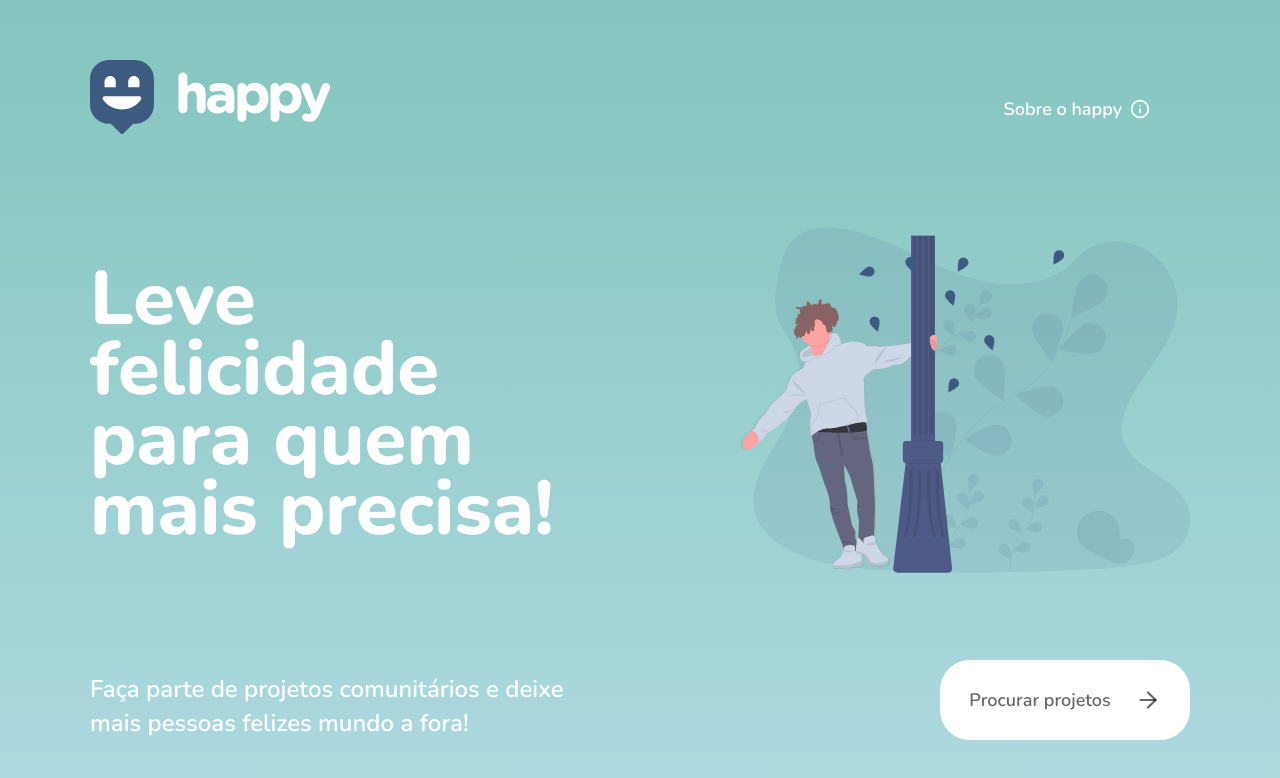
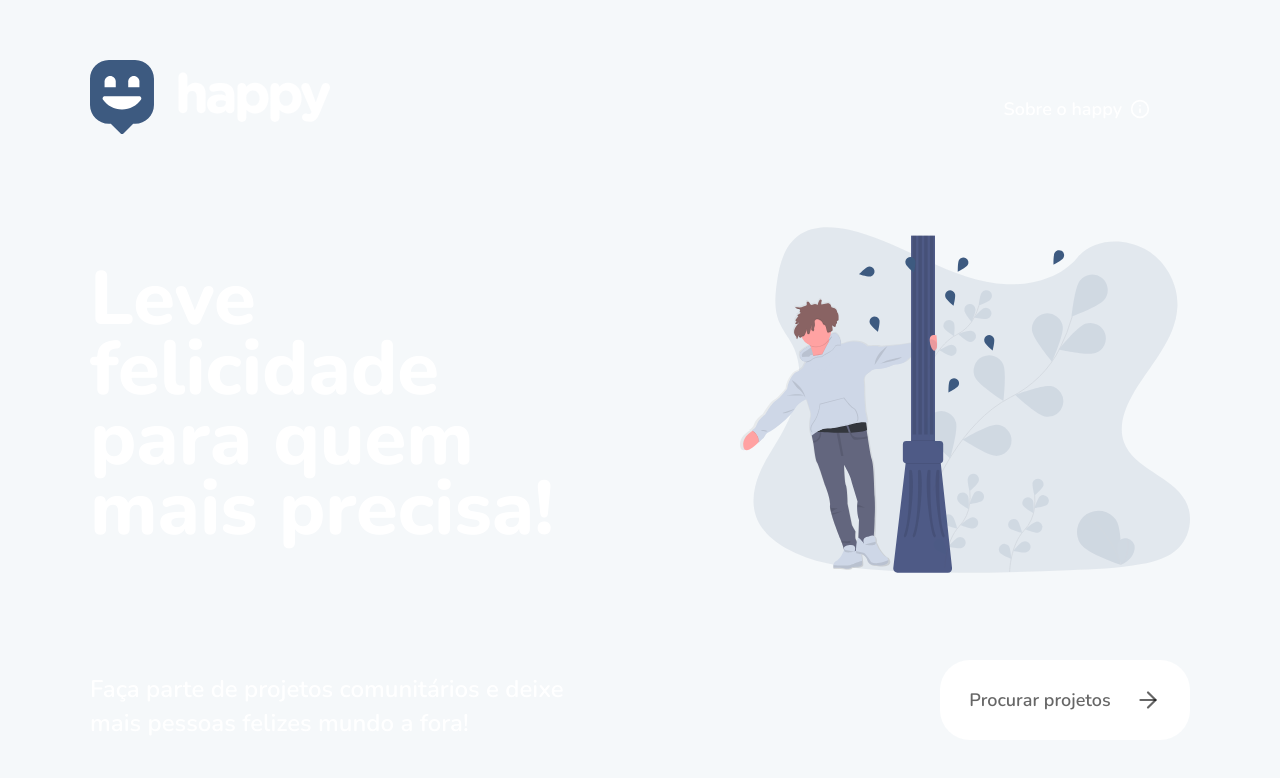
Before and after one commit to juniorklawa/happy, a React (Create React App) app in the folder web/: page / in a window 1280 px wide. Shown: the top 778 px of the page. Built offline with nearby package versions, Linux system fonts and the light colour scheme; the HTML template or start-up script is replaced by a standard one.

Commit message:
Alter default background color

```diff
--- a/web/src/styles/global.css
+++ b/web/src/styles/global.css
@@ -7,7 +7,7 @@
 body {
   color: #fff;
   /* background: #5173a0; */
-  background: linear-gradient(#83c5be, #aed9e0);
+  background: #f5f8fa;
 }
 
 body, input, button, textarea {
```
